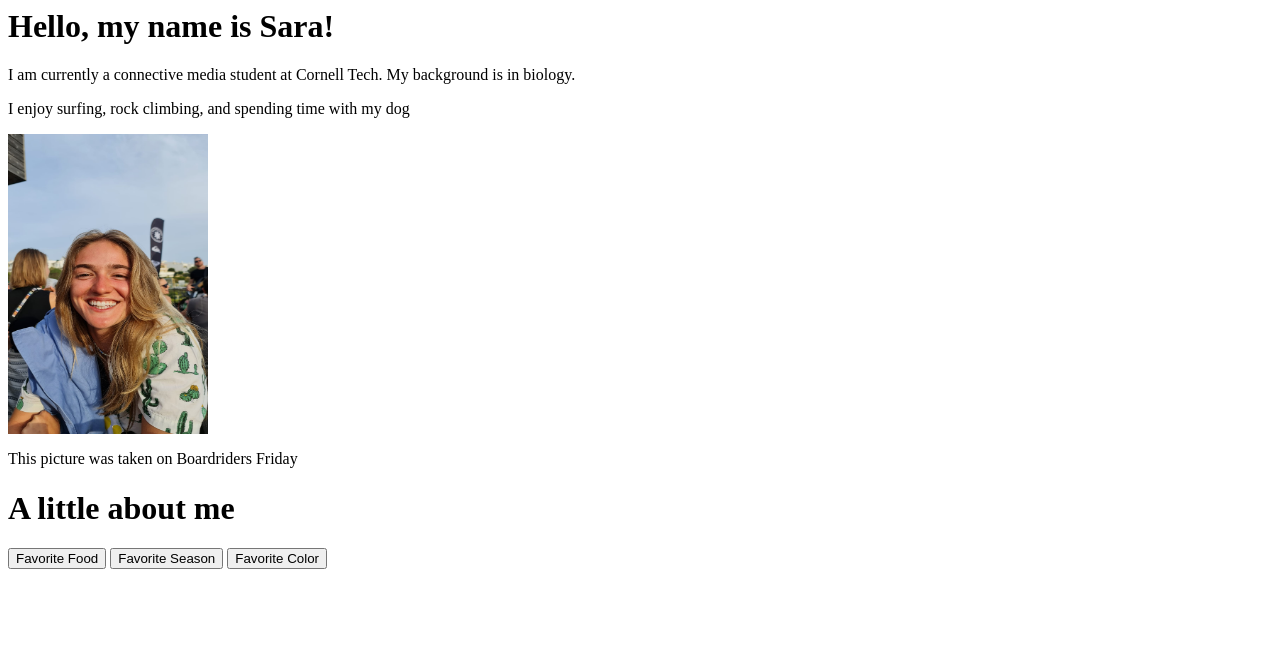
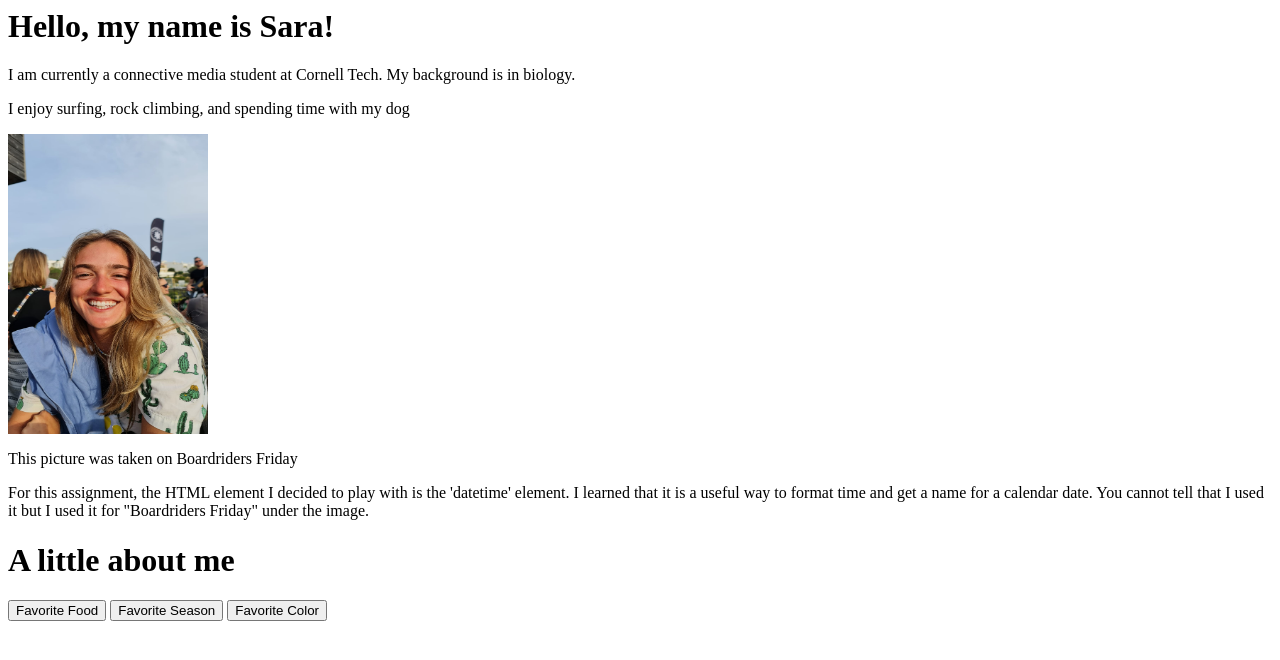
Before and after one commit to Sarafzr/bss_hw3, a plain HTML site: page index.html in a window 1280 px wide. Drawn offline with Linux system fonts and the light colour scheme.

Commit message:
size fixed

```diff
--- a/index.html
+++ b/index.html
@@ -4,7 +4,12 @@
     <img src="boardriders.JPG"
         width="200"
         height="300"/>
-        <P>This picture was taken on <time datetime="2022-05-14 19:00">Boardriders Friday</time</P>
+        <p>This picture was taken on <time datetime="2022-05-14 19:00">Boardriders Friday</time</p>
+        <p>For this assignment, the HTML element I decided to play with is the 'datetime' element.
+            I learned that it is a useful way to format time and get a name for a calendar date.
+            You cannot tell that I used it but I used it for "Boardriders Friday" under the image.
+        </p>
+
 <h1>A little about me</h1>
 <section class="about-me">
     <button type="button" class="about-button" onclick="alert('Grapes')">Favorite Food</button>
```
